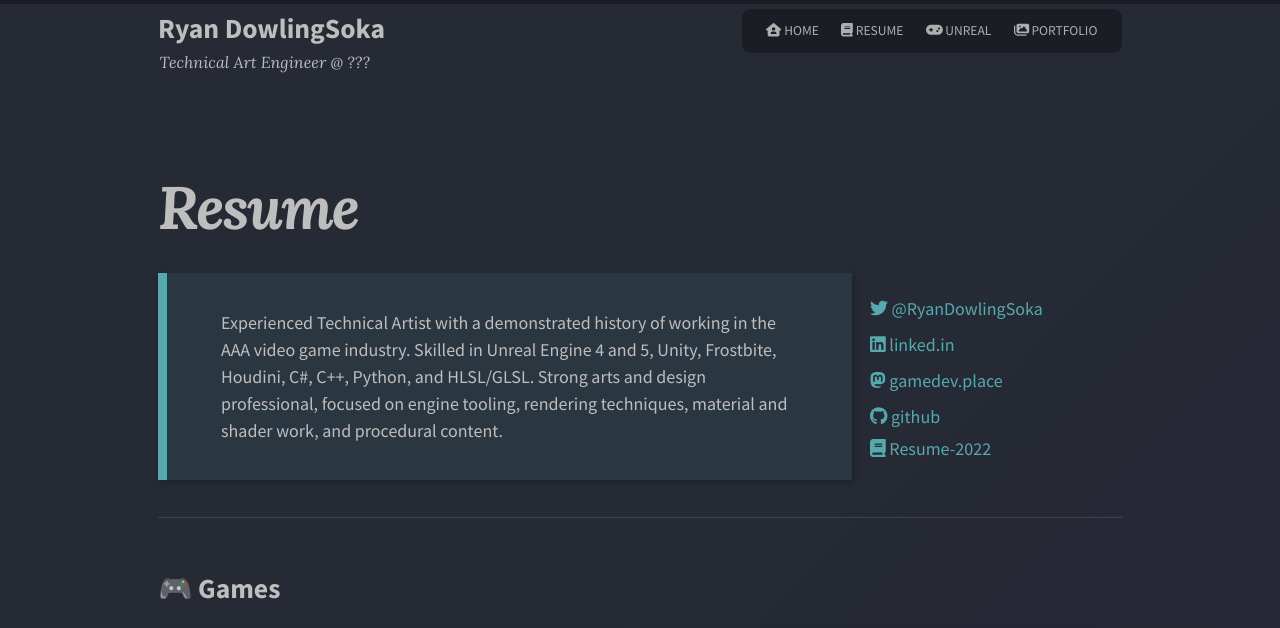
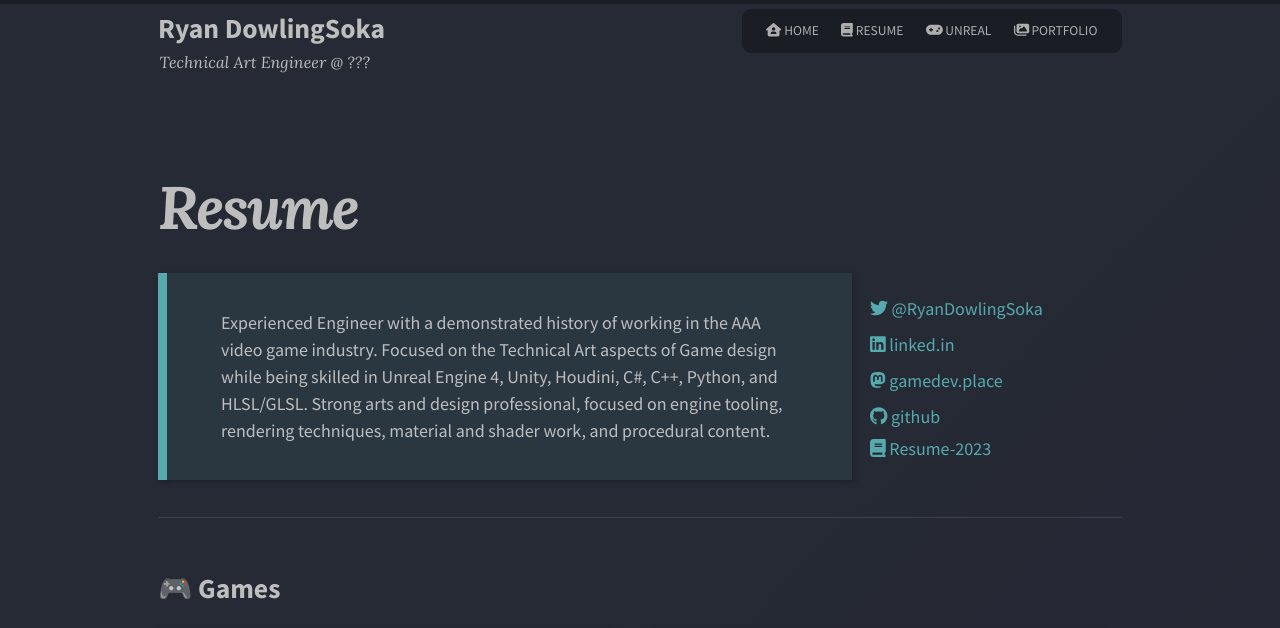
Before and after one commit to Ryan-DowlingSoka/ryan-dowlingsoka.github.io, a Jekyll site: the page built from resume.md, in a window 1280 px wide and 900 px high, cut to the strip 0-628 px from the top of the window. Built offline with Jekyll 4.4.1, drawn with Linux system fonts in a browser that asks for light colours.

Commit message:
update resume

```diff
--- a/resume.md
+++ b/resume.md
@@ -13,7 +13,7 @@ redirect_from:
     flex: 1 1 35em;
 ">
 
-> Experienced Technical Artist with a demonstrated history of working in the AAA video game industry. Skilled in Unreal Engine 4 and 5, Unity, Frostbite, Houdini, C#, C++, Python, and HLSL/GLSL. Strong arts and design professional, focused on engine tooling, rendering techniques, material and shader work, and procedural content.
+> Experienced Engineer with a demonstrated history of working in the AAA video game industry. Focused on the Technical Art aspects of Game design while being skilled in Unreal Engine 4, Unity, Houdini, C#, C++, Python, and HLSL/GLSL. Strong arts and design professional, focused on engine tooling, rendering techniques, material and shader work, and procedural content.
 
 </div>
 
@@ -23,7 +23,7 @@ redirect_from:
 ">
 
 {% include socials.md %}
-<a href="/assets/files/RyanDowlingSoka-Resume-2022.pdf">{{ site.data.icons.resume }} Resume-2022</a>
+<a href="/assets/files/RyanDowlingSoka-Resume-2023.pdf">{{ site.data.icons.resume }} Resume-2023</a>
 
 </div>
 
```
Also changed, not shown: 1 other file.
